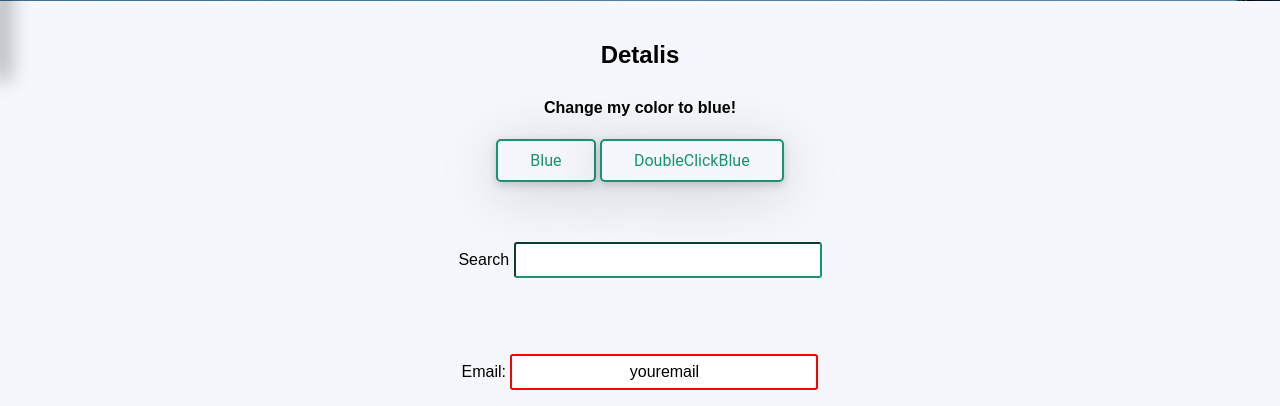
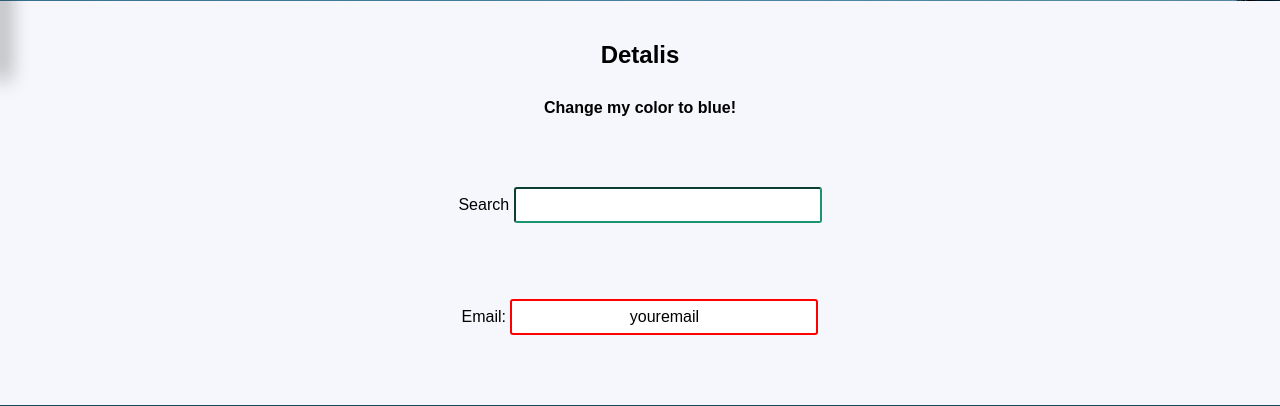
Before and after one commit to ayeshatahirme/TravelGo, a PHP site: page /main.php in a window 1280 px wide. Shown: the part 793-1199 px from the top of the page. Run offline with PHP 8.4, Linux system fonts and the light colour scheme.

Commit message:
Update made

```diff
--- a/main.php
+++ b/main.php
@@ -44,11 +44,6 @@
 
     </nav>
     <div id="two">
-        <!-- <div class="result-fullname">
-            <span id="result-fullname"></span>
-            <img src="" alt=""> <span id="result-avatar" />
-        </div> -->
-
         <div class="menu-bar">
             <ul class="nav-item">
                 <li><a href="#" class="item">Travel</a>
@@ -72,14 +67,6 @@
                                     </ul>
                                 </div>
                             </li>
-                            <!-- <li class="on-hover"><a href="#">Kids</a><i class="fa fa-angle-right"></i>
-                                <div class="sub-menu2">
-                                    <ul>
-                                        <li><a href="#">Girls</a></li>
-                                        <li><a href="#">Boys</a></li>
-                                    </ul>
-                                </div>
-                            </li> -->
                         </ul>
                     </div>
                 </li>
@@ -91,7 +78,6 @@
                                     <ul>
                                         <li><a href="#">By Road</a></li>
                                         <li><a href="#">By Plane</a></li>
-                                        <!-- <li><a href="#">Comforts</a></li> -->
                                     </ul>
                                 </div>
                             </li>
@@ -175,8 +161,6 @@
     <div class="details">
         <h2>Detalis</h2>
         <h4 id="change">Change my color to blue!</h4>
-        <input type="button" id="next-btn" onclick="changeTextColor()" value="Blue">
-        <input type="button" id="next-btn" ondblclick="changeTextColor()" value="DoubleClickBlue">
 
         <label><br>Search</label>
         <input type="text" id="myInput" oninput="onInputFunction()" onfocus="bgChangefunction(this)">
--- a/script.js
+++ b/script.js
@@ -37,10 +37,10 @@ function closeSideMenu() {
     document.getElementsByClassName("sideMenu").style.width="0";
 }
 
-// Change text color
-function changeTextColor() {
-    document.getElementById('change').style.color = 'blue';
-}
+// // Change text color
+// function changeTextColor() {
+//     document.getElementById('change').style.color = 'blue';
+// }
 
 // oninput function
 function onInputFunction() {
```
